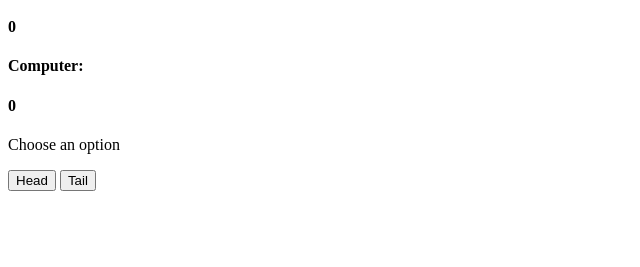
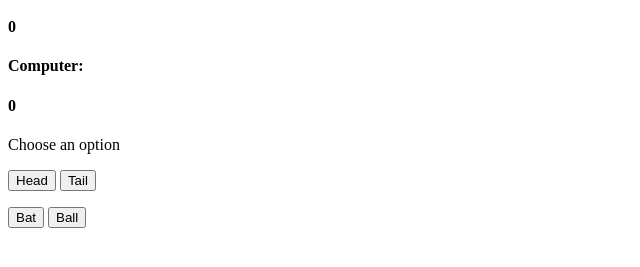
Before and after one commit to Sadiqur057/JavaScript-MiniProject, a plain HTML site: page CricketVillage/index.html in a window 1280 px wide. Shown: the part 101-368 px from the top of the page, without its empty margins (0-640 px from the left). Drawn offline with nearby package versions, Linux system fonts and the light colour scheme.

Commit message:
bat/ball section added

```diff
--- a/CricketVillage/index.html
+++ b/CricketVillage/index.html
@@ -33,7 +33,14 @@
         </div>
     </div>
 
-
+    <!-- Selection: choose bat/ball -->
+    <div class="selection-section center-align" id="status-selection">
+        <p class="message" id="message-2"></p>
+        <div class="btn-container" id="btn-toss">
+            <button class="btn" onclick="play.startGame('bat')">Bat</button>
+            <button class="btn" onclick="play.startGame('ball')">Ball</button>
+        </div>
+    </div>
 </body>
 
 </html>
```
